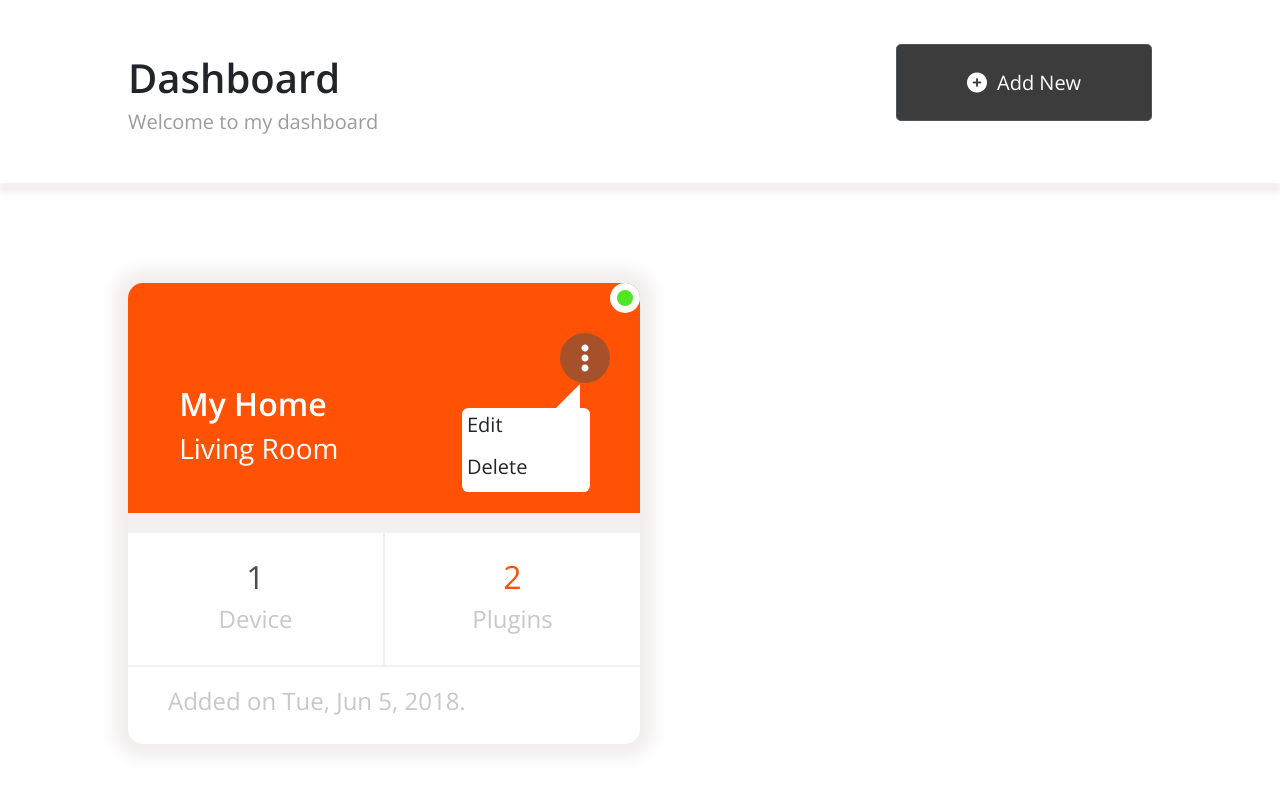
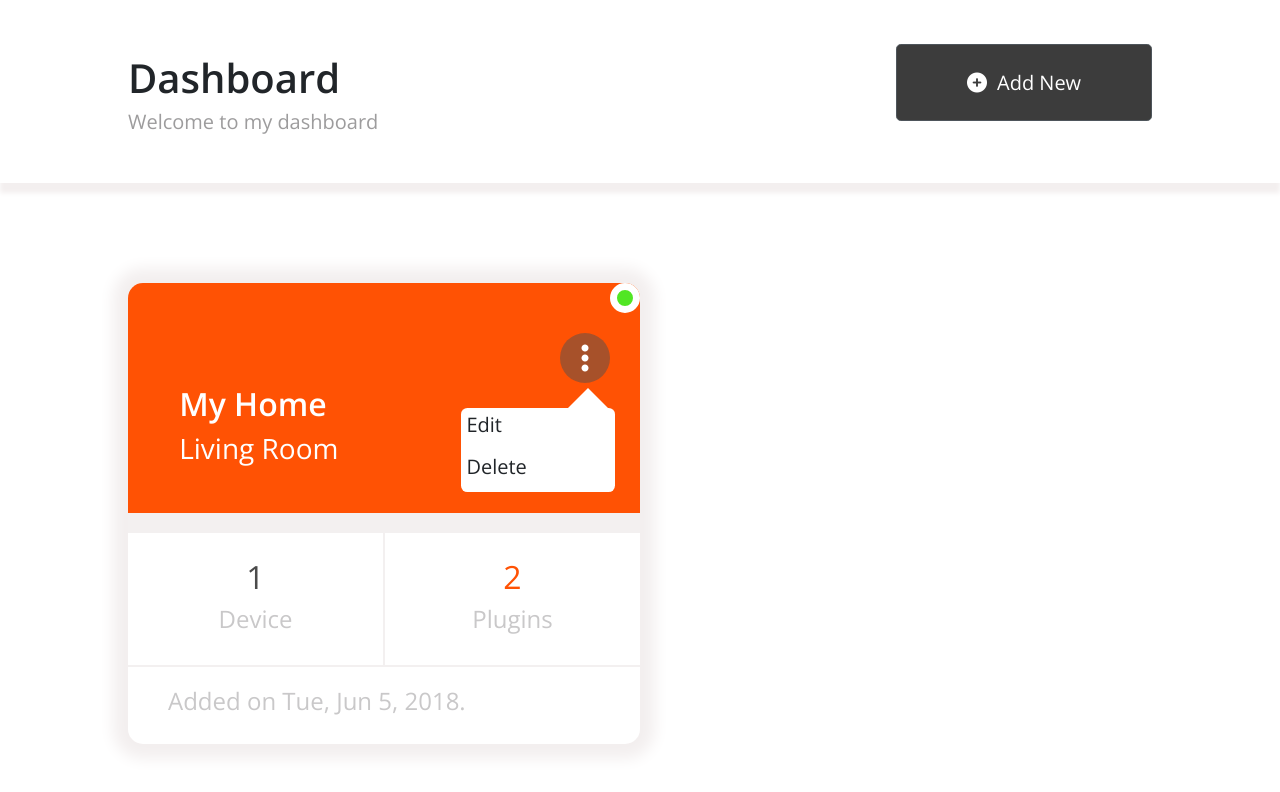
Before and after one commit to schwarro/quartic, a plain HTML site: page index.html in a window 1280 px wide. Drawn offline with nearby package versions, Linux system fonts and the light colour scheme.

Commit message:
working with speech bubble

```diff
--- a/css/styles.css
+++ b/css/styles.css
@@ -171,8 +171,8 @@
     	background: #fff;
     	border-radius: .4em;
       margin-top: 25px;
-      margin-right: 50px;
-      width: 50%;
+      margin-right: 25px;
+      width: 60%;
     }
 
     .speech-bubble:after {
@@ -182,12 +182,11 @@
     	left: 50%;
     	width: 0;
     	height: 0;
-    	border: 24px solid transparent;
+    	border: 20px solid transparent;
     	border-bottom-color: #fff;
     	border-top: 0;
-    	border-right: 0;
     	margin-left: 30px;
-    	margin-top: -24px;
+    	margin-top: -20px;
     }
 
     .speech-bubble h5 {
```
